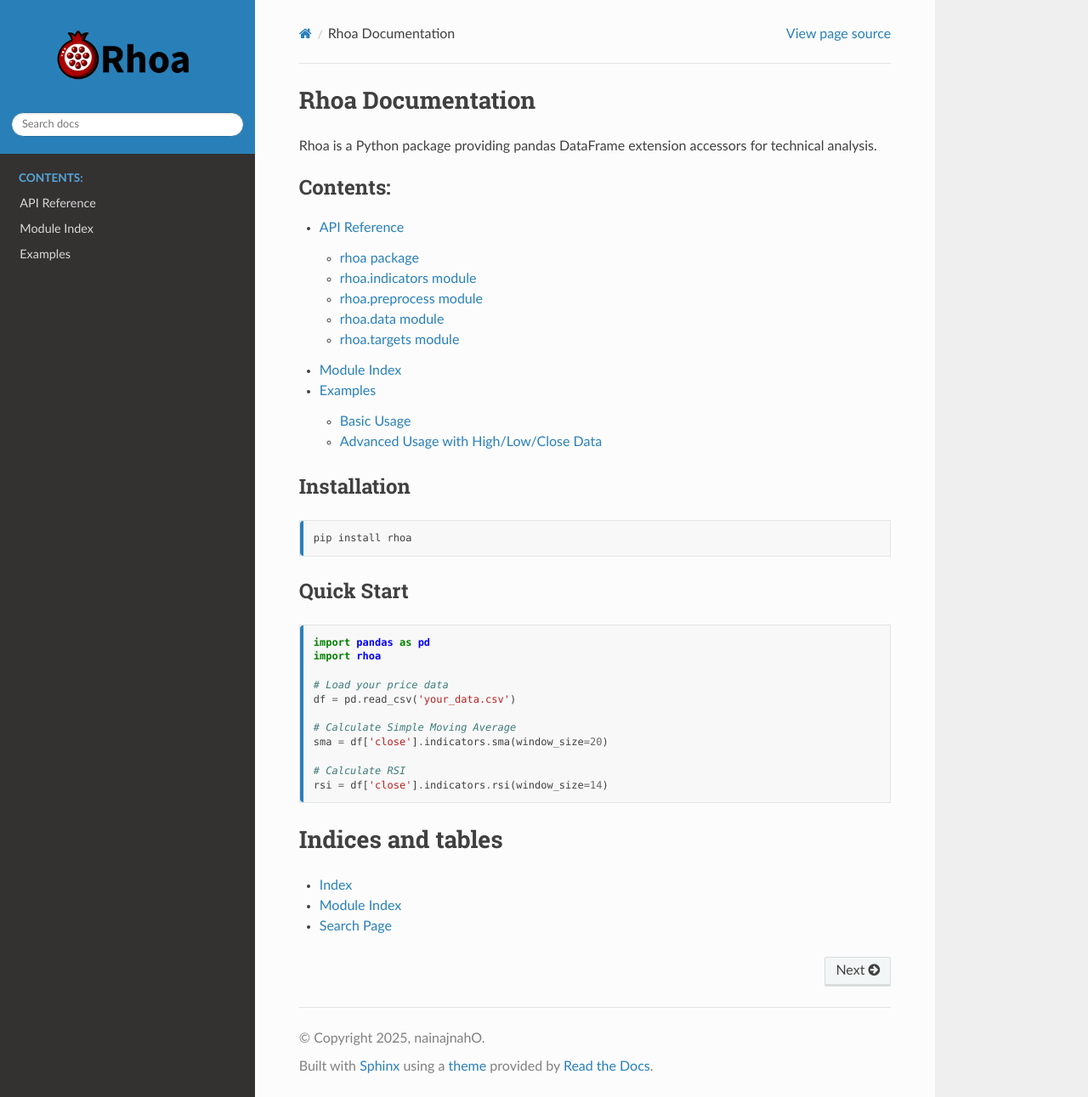
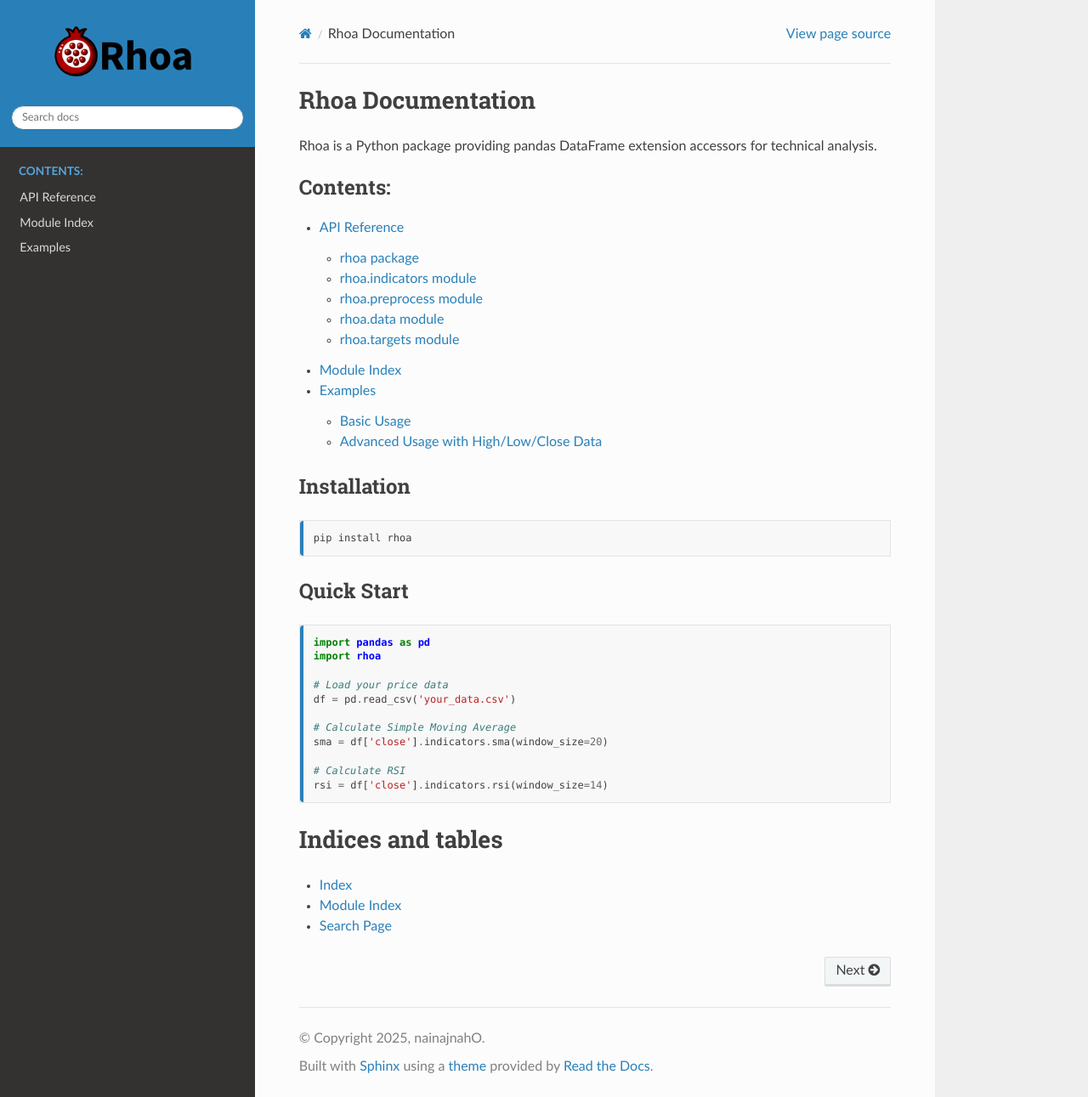
Before and after one commit to nainajnahO/Rhoa, a Sphinx documentation site: the page built from docs/index.rst, in a window 1280 px wide and 1291 px high. Shown: the whole window at 85% size. Built offline with Sphinx 7.4.7 and the Read the Docs theme 3.1.0, drawn with Linux system fonts in a browser that asks for light colours; pages that are not in the unit, such as notebooks, are missing from menus.

Commit message:
Documentation Fix

```diff
--- a/docs/_static/custom.css
+++ b/docs/_static/custom.css
@@ -4,8 +4,8 @@
 .wy-side-nav-search .logo {
     max-width: 100%;
     height: auto;
-    margin-bottom: 5px;
-    padding: 10px 5px;
+    margin-bottom: 0px;
+    padding: 5px 0px;
     transform: scale(1.3);
     transform-origin: center;
 }
```
